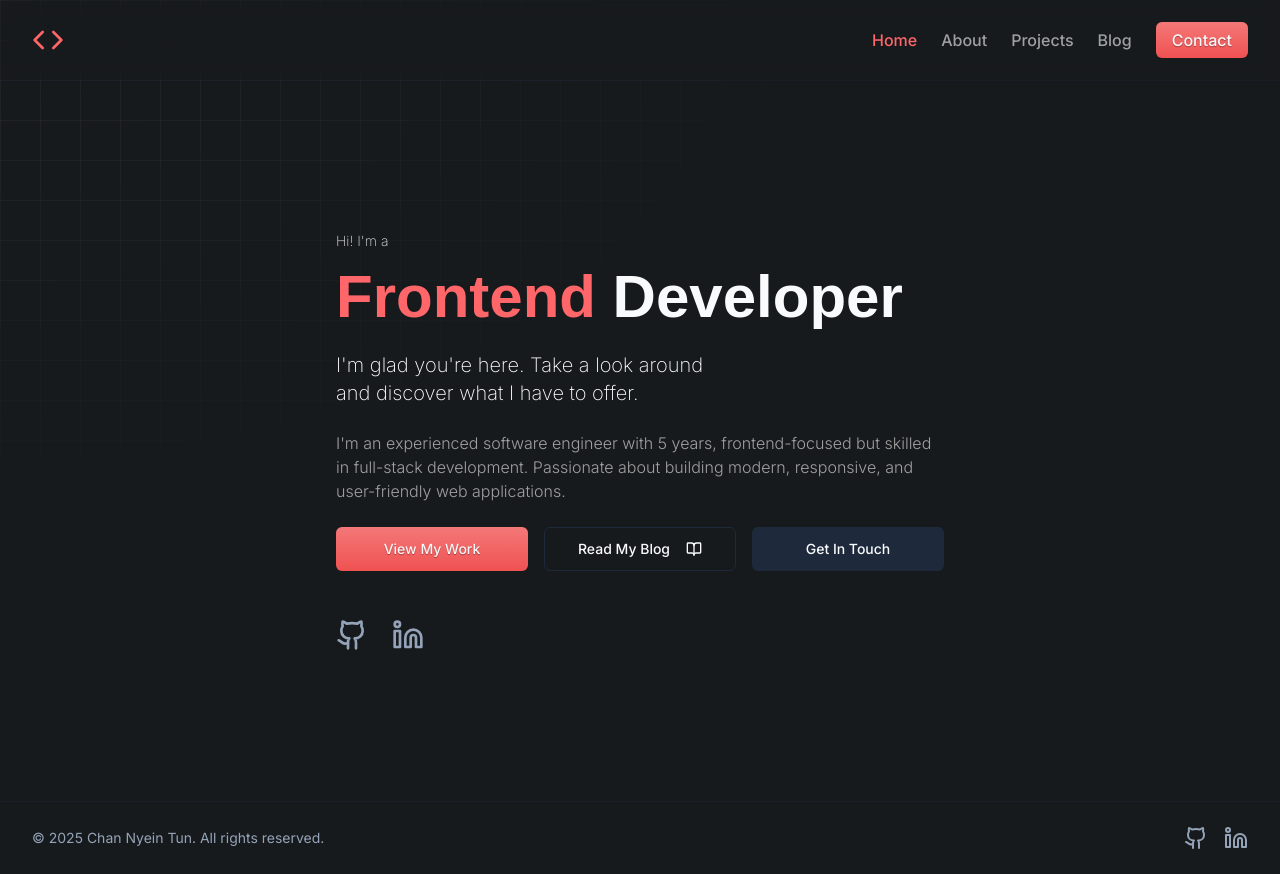
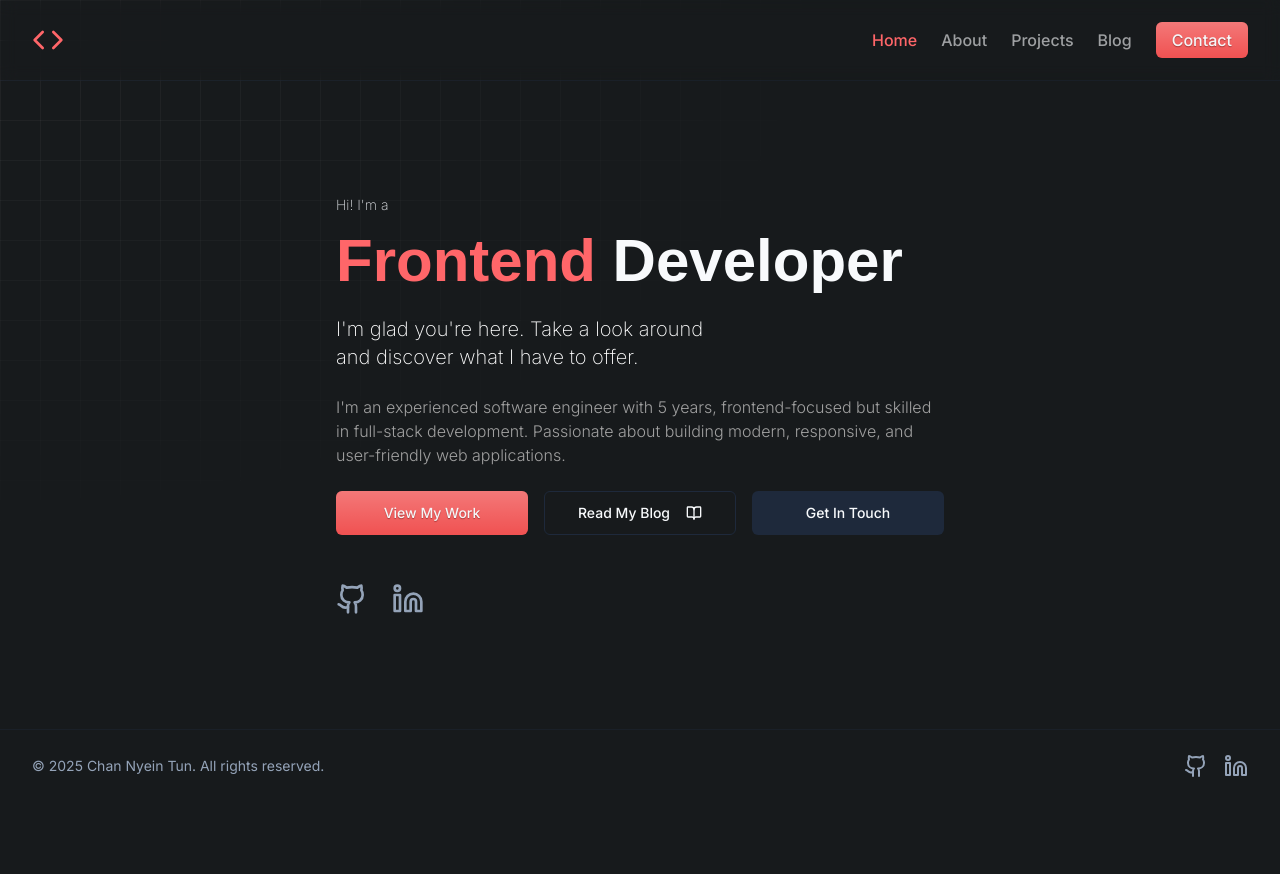
Before and after one commit to channyeintun/channyeintun.github.io, a Next.js app: page / in a window 1280 px wide. After the commit the page ends 802 px from the top, so only its background shows below. Built offline with nearby package versions, Linux system fonts and the light colour scheme; a web font is replaced by a local one.

Commit message:
Update page.tsx

```diff
--- a/src/app/page.tsx
+++ b/src/app/page.tsx
@@ -5,7 +5,7 @@ import Link from 'next/link';
 export default function Home() {
   return (
     <div className="flex flex-col">
-      <section className="relative flex min-h-[calc(100vh-5rem)] w-full items-center justify-center overflow-hidden">
+      <section className="relative flex min-h-[calc(100vh-5rem-72px)] w-full items-center justify-center overflow-hidden">
         <div className="container z-10 mx-auto flex max-w-2xl flex-col items-start justify-center gap-6">
           <div className="space-y-4">
             <p className="max-sm:mt-4 text-sm font-extralight" style={{
```
